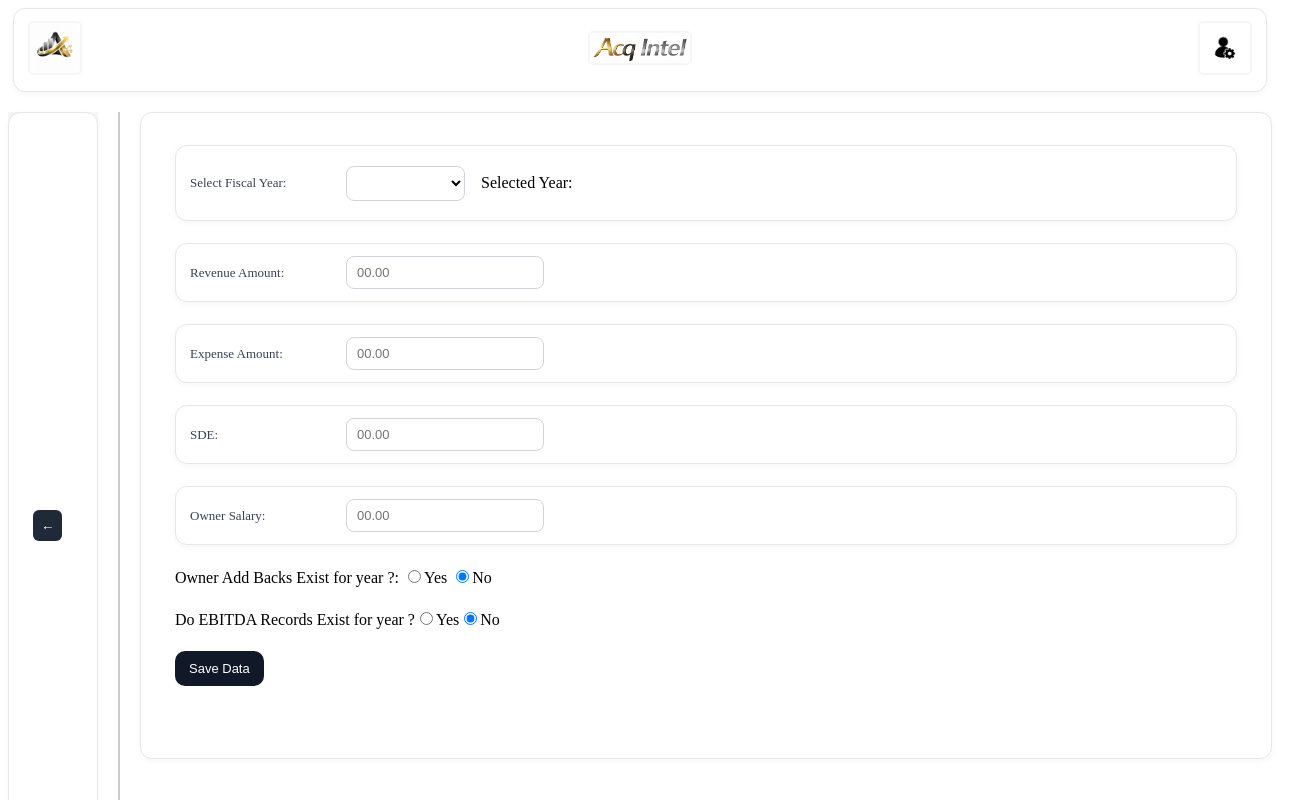
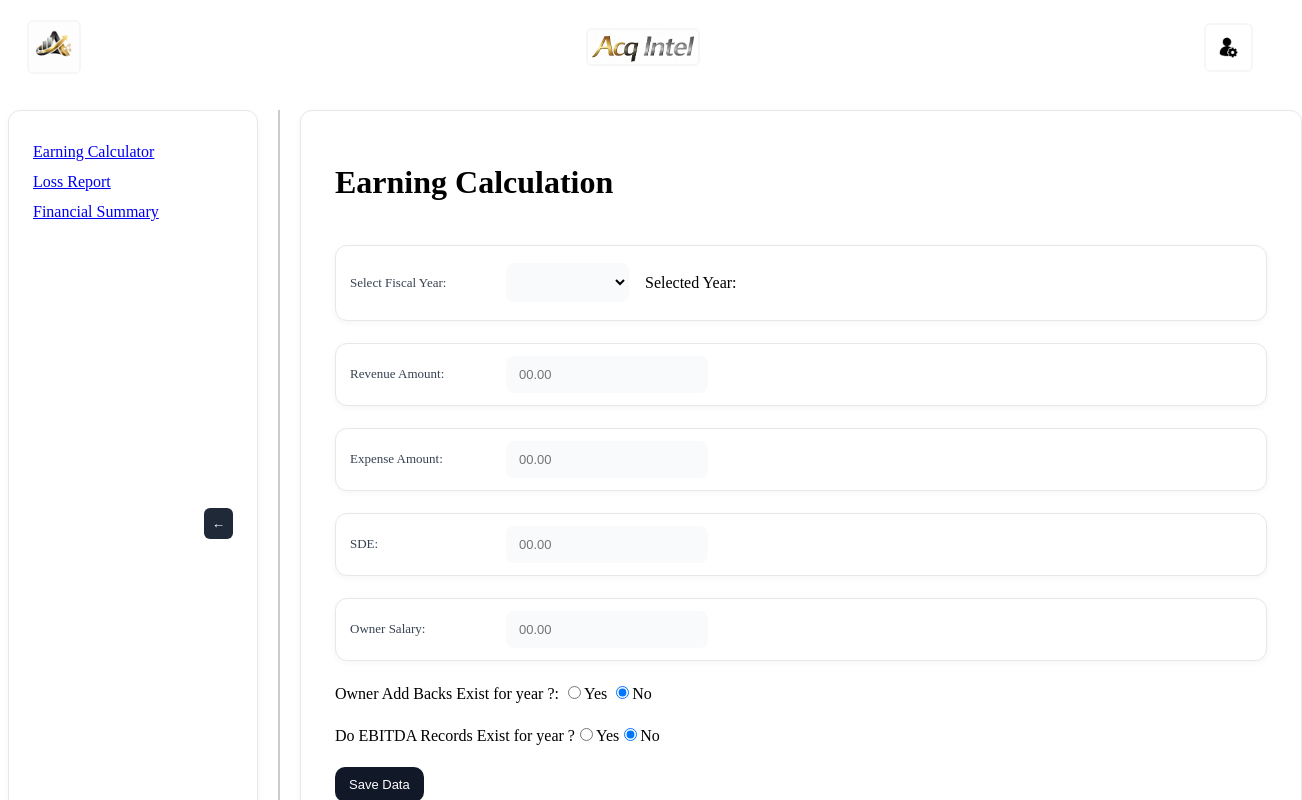
Before and after one commit to AlexanderHobbs/MicroPrivateEquityTool, a Vue app in the folder frontend/EarningCalculator/: page /earning in a window 1280 px wide. Shown: the top 800 px of the page, 1302 px wide, since content can reach past the window. Built offline with nearby package versions, Linux system fonts and the light colour scheme; the HTML template or start-up script is replaced by a standard one.

Commit message:
v 3.4 rollout -ea added styling and changed inheritance

```diff
--- a/frontend/EarningCalculator/src/App.vue
+++ b/frontend/EarningCalculator/src/App.vue
@@ -1,7 +1,14 @@
 <script setup>
+import {ref} from 'vue'
 import earningCalculator from '@/views/EarningCalculator.vue';
 import Top_NavBar from './components/Top_NavBar.vue';
 import Side_NavBar from './components/Side_NavBar.vue';
+
+import FinancialSummary from './views/FinancialSummary.vue';
+import LossReport from './views/LossReport.vue';
+
+const pageNum = ref(0)
+
 </script>
 
 <template>
@@ -9,12 +16,26 @@ import Side_NavBar from './components/Side_NavBar.vue';
 <div class = "parent-container">
 
     <div class = "top-nav">
-    <Top_NavBar />
+        <Top_NavBar class = "side-nav"/>
     </div>
+
     <div class = "hero-section-ea">
-        <Side_NavBar />
+
+        <div class = "side-nav-bar">
+            <Side_NavBar />
+        </div>
+
         <div class="vertical-line"></div>
-        <earningCalculator />
+
+        <div class = "input-section" v-if = "pageNum === 0">
+            <earningCalculator />
+        </div>
+        <div class = "input-section" v-else-if = "pageNum === 1">
+            <FinancialSummary />
+        </div>
+        <div class = "input-section" v-else-if = "pageNum === 2">
+            <LossReport />
+        </div>
     </div>
 
 </div>
@@ -39,12 +60,12 @@ import Side_NavBar from './components/Side_NavBar.vue';
     gap: 20px;
 }
 
+
 .hero-section-ea {
     width: 100%;
     height: 100%;
     display: flex;
     flex-direction: row;
-
 }
 
 .vertical-line {
@@ -53,5 +74,13 @@ import Side_NavBar from './components/Side_NavBar.vue';
   margin: 0 20px;
 }
 
+.input-section {
+    width: 100%;
+}
+
+.side-nav-bar .navbar {
+    top: 0px;
+    position: sticky;
+}
 
 </style>
--- a/frontend/EarningCalculator/src/components/Side_NavBar.vue
+++ b/frontend/EarningCalculator/src/components/Side_NavBar.vue
@@ -3,19 +3,18 @@
 import {ref} from 'vue'
 
 
-const isOpen = ref(false)
+const isOpen = ref(true)
 var navbar_logo = ref("←");
 
 const toggleNav = () => {
     isOpen.value = !isOpen.value
-    navbar_logo.value = isOpen.value ? "→" : "←";
+    navbar_logo.value = isOpen.value ? "←" :  "→" ;
 }
 
 </script>
 
 <template>
 
-<div class="parent-container">
 
 <div :class="['navbar', { closed: !isOpen }]">
     <div class = "navbar-links" v-show = "isOpen">
@@ -32,19 +31,10 @@ const toggleNav = () => {
     </div>
 </div>
 
-</div>
 
 </template>
 
 <style scoped>
-
-
-.parent-container {
-    display: flex;
-    background-color: #f4f6f8;
-    align-items: stretch;
-
-}
 
 .navbar {
     display: flex;
@@ -59,6 +49,7 @@ const toggleNav = () => {
     border-radius: 12px;
     border: 1px solid #e5e7eb;
     box-shadow: 0 2px 6px rgba(0,0,0,0.04);
+
 }
 
 .navbar.closed {
--- a/frontend/EarningCalculator/src/components/Top_NavBar.vue
+++ b/frontend/EarningCalculator/src/components/Top_NavBar.vue
@@ -11,37 +11,68 @@
 </template>
 
 <style scoped>
+
 .parent{
     display: flex;
     flex-direction: row;
     justify-content: space-between;
     align-items: center;
     margin: 0px 5px;
-    background: #ffffff;
     padding: 12px 14px;
     border-radius: 12px;
-    border: 1px solid #e5e7eb;
-    box-shadow: 0 2px 6px rgba(0,0,0,0.04);
+
+    /* Entrance animation */
+    animation: fadeSlideDown 0.6s ease forwards;
 }
 
-.logo img {
-   width: 50px;
+/* Shared image behavior */
+.logo img,
+.name img,
+.settings img {
    height: auto;
    border: 2px solid #f4f6f8;
-   border-radius: 5px;
+   border-radius: 6px;
+   transition: all 0.25s ease;
+   cursor: pointer;
 }
 
-.name img {
-   width: 100px;
-   height: auto;
-   border: 2px solid #f4f6f8;
-   border-radius: 5px;
+/* Specific sizing */
+.logo img { width: 50px; }
+.name img { width: 110px; }
+.settings img { width: 45px; }
+
+/* Hover interactions */
+.logo img:hover {
+    transform: scale(1.08) rotate(-2deg);
+    box-shadow: 0 6px 14px rgba(0,0,0,0.12);
 }
 
-.settings img {
-   width: 50px;
-   height: auto;
-   border: 2px solid #f4f6f8;
-   border-radius: 5px;
+.name img:hover {
+    transform: scale(1.05);
+    filter: brightness(1.05);
+}
+
+.settings img:hover {
+    transform: scale(1.08) rotate(-2deg);
+    box-shadow: 0 6px 14px rgba(0,0,0,0.12);
+}
+
+/* Click feedback */
+.logo img:active,
+.name img:active,
+.settings img:active {
+    transform: scale(0.95);
+}
+
+/* Keyframes */
+@keyframes fadeSlideDown {
+    from {
+        opacity: 0;
+        transform: translateY(-10px);
+    }
+    to {
+        opacity: 1;
+        transform: translateY(0);
+    }
 }
 </style>
--- a/frontend/EarningCalculator/src/services/earningInput.vue
+++ b/frontend/EarningCalculator/src/services/earningInput.vue
@@ -38,7 +38,7 @@ async function add_AddBack() {
             description: '',
             price: '',
             category: '',
-            confidenceLevel:''
+            confidenceLevel: 50
         })
 
     }catch (err){
@@ -91,6 +91,7 @@ const fields = [
 <template>
 
 <div class = "parent-container">
+    <h1>Earning Calculation</h1>
 
     <div class = "selected-year-input">
         <label for="SelectedYearInput">Select Fiscal Year: </label>
@@ -146,12 +147,13 @@ const fields = [
             <label for="AddBack-Category">Add Back Category: </label>
             <input type="text" v-model = "AddBackForm.category">
             <label for = "AddBack-ConfidenceLevel">Add Back Confidence Level:</label>
-            <input type="text" v-model = "AddBackForm.confidenceLevel">
+            <input type="range" v-model = "AddBackForm.confidenceLevel" min = "0" max = "100" step = "1">
+            <span class = "confidence-value">{{ AddBackForm.confidenceLevel }}%</span>
 
             <button class = "addBack-btn" @click="add_AddBack()">Create Add Back</button>
         </div>
 
-        <div class = "AddBackList" v-if = "AddBackList.length > 0">
+        <div class = "AddBackList">
             <table class = "Table">
                 <thead>
                     <tr>
@@ -235,17 +237,24 @@ const fields = [
 
 /* Inputs */
 input, select, textarea {
-    padding: 8px 10px;
+    padding: 10px 12px;
     border-radius: 8px;
-    border: 1px solid #d1d5db;
+    border: 1px solid transparent;
     outline: none;
     font-size: 13px;
-    background: #fff;
+    background: #f9fafb;
+    transition: all 0.2s ease;
+    font-family: 'Arial', sans-serif;
+}
+
+input:hover, select:hover, textarea:hover {
+    background: #f3f4f6;
 }
 
 input:focus, select:focus, textarea:focus {
-    border-color: #60a5fa;
-    box-shadow: 0 0 0 3px rgba(96,165,250,0.2);
+    background: #ffffff;
+    border-color: #111827;
+    box-shadow: 0 0 0 2px rgba(0,0,0,0.05);
 }
 
 /* AddBack section container */
@@ -257,6 +266,7 @@ input:focus, select:focus, textarea:focus {
     border-radius: 14px;
     border: 1px solid #e5e7eb;
     box-shadow: 0 6px 14px rgba(0,0,0,0.05);
+    box-sizing: border-box;
 }
 
 /* Left form */
@@ -329,6 +339,10 @@ input:focus, select:focus, textarea:focus {
     transform: translateY(0);
 }
 
+.confidence-value {
+    font-size: 12px;
+    color: #6b7280;
+}
 
 
 </style>
--- a/frontend/EarningCalculator/vite.config.ts
+++ b/frontend/EarningCalculator/vite.config.ts
@@ -8,7 +8,7 @@ import vueDevTools from 'vite-plugin-vue-devtools'
 export default defineConfig({
   plugins: [
     vue(),
-    vueDevTools(),
+    // vueDevTools(),
   ],
   resolve: {
     alias: {
```
Lines whose indentation alone changed are shown as unchanged.
